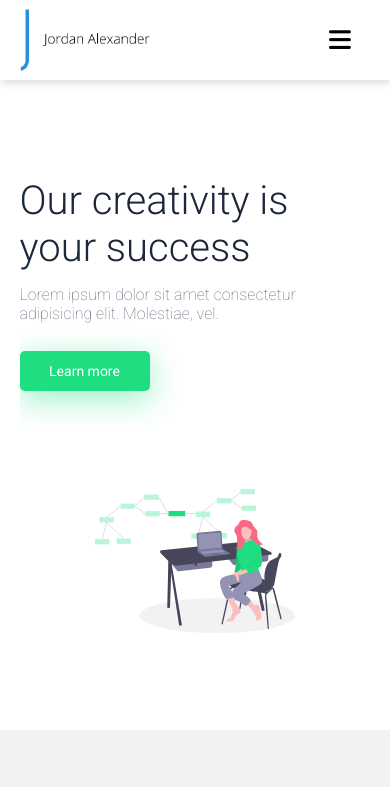
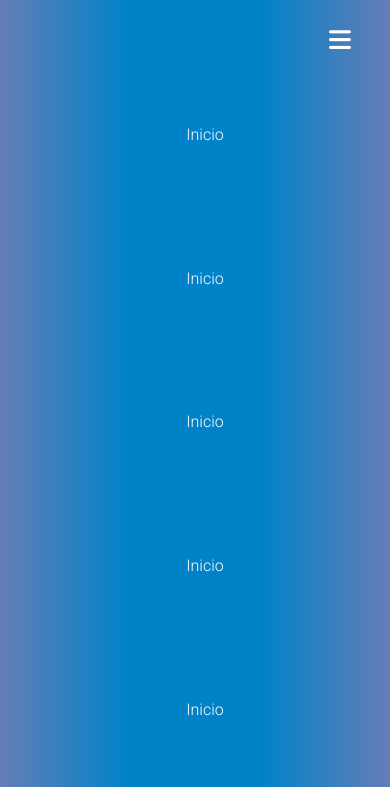
Before and after one commit to jonathangonzalezlpz/curso-desarrollo-web, a plain HTML site: page index.html in a window 390 px wide. Both pictures are taken after a click on the element 340 px from the left and 40 px from the top of the page. Shown: the top 787 px of the page. Drawn offline with Linux system fonts and the light colour scheme.

Commit message:
Animaciones JS terminadas y finalización del diseño responsive para distintos tamaños de pantalla

```diff
--- a/css/estilos.css
+++ b/css/estilos.css
@@ -60,7 +60,7 @@ nav{
     position:fixed;
     top:0;
     z-index: 100;
-    /*transition: ease-in-out 0.5s;*/
+    transition: ease-in-out 0.5s; /*Junto con js suaviza el despliegue del menú*/
 }
 
 /*Conseguimos que todos los elementos contenidos en el section class=nav se pongan en la misma línea*/
@@ -85,6 +85,7 @@ la imagen al 100% del contenedor logo*/
 
 .enlaces-header{
     font-weight:300;
+    transition: ease-in-out 0.5s;
 }
 
 .nav .enlaces-header a{
@@ -100,7 +101,7 @@ la imagen al 100% del contenedor logo*/
     text-align: center;
     z-index: 100;
     cursor:pointer;
-    /*transition: color 05.s ease-in;*/
+    transition: color 0.5s ease-in;
 }
 
 .hamburger > i{
@@ -243,6 +244,7 @@ IZQUIERDA.*/
 }
 
 .questions>img{
+    visibility: hidden;
     width:550px;
 }
 
@@ -271,6 +273,7 @@ IZQUIERDA.*/
     border-radius: 5px;
     box-shadow: 0 8px 32px rgba(31,222,130,.46);
 }
+
 
 /*results*/
 .results{
@@ -349,6 +352,7 @@ IZQUIERDA.*/
 }
 
 .services>img {
+    visibility: hidden;
     width: 500px;
     height: 335px;
 }
@@ -542,8 +546,32 @@ footer{
         width: 200px;
     }
 
+    /*Hacemos que el menú con el gradiente ocupe la ventana completa*/
+    /*AÑADIMOS GRADIENTES DE uiGradients.com y descargamos el css*/
+    /*Además preparamos que el menú se despliegue, se realizará mediante js el despliegue,
+    como un circulo utilizando https://bennettfeely.com/clippy/*/
     .enlaces-header{
-        display: none;
+        position: fixed; /*Lo sacamos del flexbox*/
+        background: #667db6;  /* fallback for old browsers */
+        background: -webkit-linear-gradient(to right, #667db6, #0082c8, #0082c8, #667db6);  /* Chrome 10-25, Safari 5.1-6 */
+        background: linear-gradient(to right, #667db6, #0082c8, #0082c8, #667db6); /* W3C, IE 10+/ Edge, Firefox 16+, Chrome 26+, Opera 12+, Safari 7+ */
+        top:0;
+        right: 0;
+        width: 100%;
+        height: 100vh;
+        display: flex;
+        align-items: center;
+        flex-direction: column;
+        justify-content: space-evenly;
+        clip-path: circle(0.0% at 100% 0); /*pegado a la esquina oculto*/
+    }
+
+    .nav .menudos{
+        clip-path: circle(150.0% at 100% 0); /*desplegado*/
+    }
+
+    .nav .enlaces-header a{
+        color:white;
     }
 
     .hamburger{
--- a/index.html
+++ b/index.html
@@ -92,7 +92,7 @@
                 <p>Lorem ipsum dolor sit amet consectetur adipisicing elit. Molestiae, vel.</p>
                 <a href="#">Learn more</a>
             </section>
-            <img src="img/segundaIlustracion.svg" alt="">
+            <img src="img/segundaIlustracion.svg" alt="" class="animado">
     </section>
     <section class="results">
         <!--La sección es para fijar el contenedor padre, pondremos un color de fondo-->
@@ -124,7 +124,7 @@
         </div>
     </section>
     <section class="contenedor1 services">
-        <img src="img/terceraIlustracion.svg" alt="">
+        <img src="img/terceraIlustracion.svg" alt="" class="animado">
         <div class="box-skills">
             <h4><i class="far fa-check-circle"></i> Web design</h4>
             <h4><i class="far fa-check-circle"></i> Web development</h4>
@@ -161,5 +161,6 @@
     </footer>
     <!--Kit Icons Code fontawesome.com/start como ya estamos logeados fontawesome.com/kits despues seleccionamos los iconos en icons en la propia página que queremos añadir al kit-->
     <script src="https://kit.fontawesome.com/8e185f3372.js" crossorigin="anonymous"></script>
+    <script src="js/main.js"></script>
 </body>
 </html>
--- /dev/null
+++ b/js/main.js
@@ -0,0 +1,46 @@
+let ubicacionPricipal = window.pageYOffset; //Posición del scroll vertical, siempre va a ser 0 al inicio
+
+//DESPLIEGUE DEL HEADER
+window.addEventListener("scroll", function(){ //Evento que se activa cuando hacemos scroll
+    let desplazamientoActual = window.pageYOffset;
+    if(ubicacionPricipal>=desplazamientoActual){
+        this.document.getElementsByTagName("nav")[0].style.top = "0px";
+    }else{ //Si bajamos en la página el menú se oculta
+        document.getElementsByTagName("nav")[0].style.top = "-100px";
+    }
+    ubicacionPricipal = desplazamientoActual; //Después de realizar la comprobacion actualizamos ubicación principal
+    //De esta forma si subimos un poco aparece el menú otra vez
+})
+
+//MENÚ
+let enlacesHeader = document.querySelectorAll(".enlaces-header")[0];
+let semaforo = true;
+
+document.querySelectorAll(".hamburger")[0].addEventListener("click", function(){
+    if(semaforo){
+        document.querySelectorAll(".hamburger")[0].style.color = "#fff";
+        semaforo = false;
+    }else{
+        document.querySelectorAll(".hamburger")[0].style.color = "#000";
+        semaforo = true;
+    }
+    enlacesHeader.classList.toggle("menudos");
+
+})
+
+//ANIMACIONES DE SCROLL
+window.addEventListener("scroll",function(){
+    let animacion = document.getElementsByClassName("animado");
+    let tamañoDePantalla = window.innerHeight/1.5; //tamaño de ventana que cambia al reducir la pantalla, utilizamos el valores más
+    //pequeños más lejos y valores más grandes para más cerca activar la animación
+    //hacerlo lo más dinamico posible
+    let posicionObj = 0;
+    for(var i=0;i<animacion.length;i++){
+        posicionObj = animacion[i].getBoundingClientRect().top; //Cuanto más cerca estemos del objeto más pequeño es el valor, hasta
+        //0 al encontrarlo
+        if(posicionObj < tamañoDePantalla){
+            animacion[i].style.visibility = "visible";
+            animacion[i].style.animation = 'ease-in animat 1.5s';
+        }
+    }
+})
```
